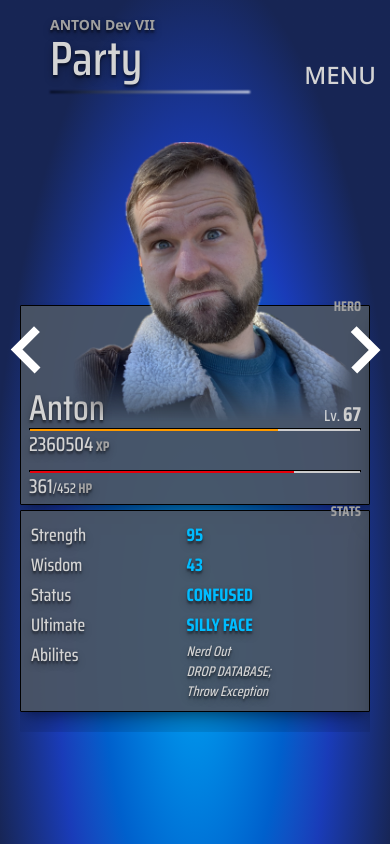
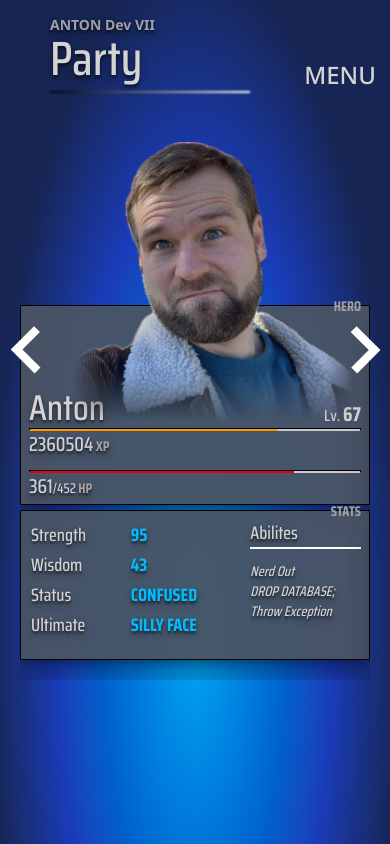
Before and after one commit to audioanton/dev-website-frontend, a Next.js app: page / in a window 390 px wide. Built offline with nearby package versions, Linux system fonts and the light colour scheme.

Commit message:
fix: mobile partymembers now fit in one screen

```diff
--- a/app/ui/components/PartyMember.tsx
+++ b/app/ui/components/PartyMember.tsx
@@ -73,7 +73,7 @@ const PartyMember = (props: PartyMemberProps) => {
     "[text-shadow:_1px_1px_1_#fff,_-1px_-1px_1_#fff,_1px_-1px_1_#fff,_-1px_1px_1_#fff]";
 
   return (
-    <div className="flex flex-col gap-3 max-w-100 sm:max-w-[250px] pt-45 md:pt-30 pb-5 md:pb-0">
+    <div className="flex flex-col gap-3 w-full sm:max-w-[250px] pt-45 md:pt-30 pb-5 md:pb-0">
       <div className="transition-shadow duration-200 hover:shadow-[0_0_20px_5px_#0ea5e9] hover:border-1 hover:border-sky-500/50">
         <div className="bg-gray-600/95 border border-black rounded-[1px] h-[200px] flex flex-col gap-4 shadow-xl/30 shadow-black">
           <div className="relative">
@@ -152,9 +152,15 @@ const PartyMember = (props: PartyMemberProps) => {
               {props.headers[1]}
             </h3>
           </div>
+          {/*
 
-          <table className="table-fixed border-separate m-2 w-[90%]">
-            <tbody className={`text-shadow-lg/30 text-shadow-black text-lg`}>
+          stats table
+
+          */}
+
+          <div className="grid grid-cols-3 m-2 text-shadow-lg/30 text-shadow-black text-lg">
+            <table className="table-fixed border-separate col-span-2 md:col-span-1">
+              <tbody>
                 <tr>
                   <td>Strength</td>
                   <td>
@@ -195,7 +201,7 @@ const PartyMember = (props: PartyMemberProps) => {
                     </span>
                   </td>
                 </tr>
-              <tr>
+                <tr className="hidden md:block">
                   <td className="align-top">Abilites</td>
                   <td>
                     <span className={`italic ${outlineDark} text-sm`}>
@@ -209,6 +215,20 @@ const PartyMember = (props: PartyMemberProps) => {
                 </tr>
               </tbody>
             </table>
+            <div className="col-span-1 md:hidden">
+              <p className="align-top">Abilites</p>
+              <div className="mb-3 h-[2px] shadow-lg/50 border-black">
+                <div className="h-[2px] w-full bg-white"></div>
+              </div>
+              <span className={`italic ${outlineDark} text-sm`}>
+                <ul>
+                  <li>{props.abilities.first}</li>
+                  <li>{props.abilities.second}</li>
+                  <li>{props.abilities.third}</li>
+                </ul>
+              </span>
+            </div>
+          </div>
         </div>
       </div>
     </div>
```
Lines whose indentation alone changed are shown as unchanged.
